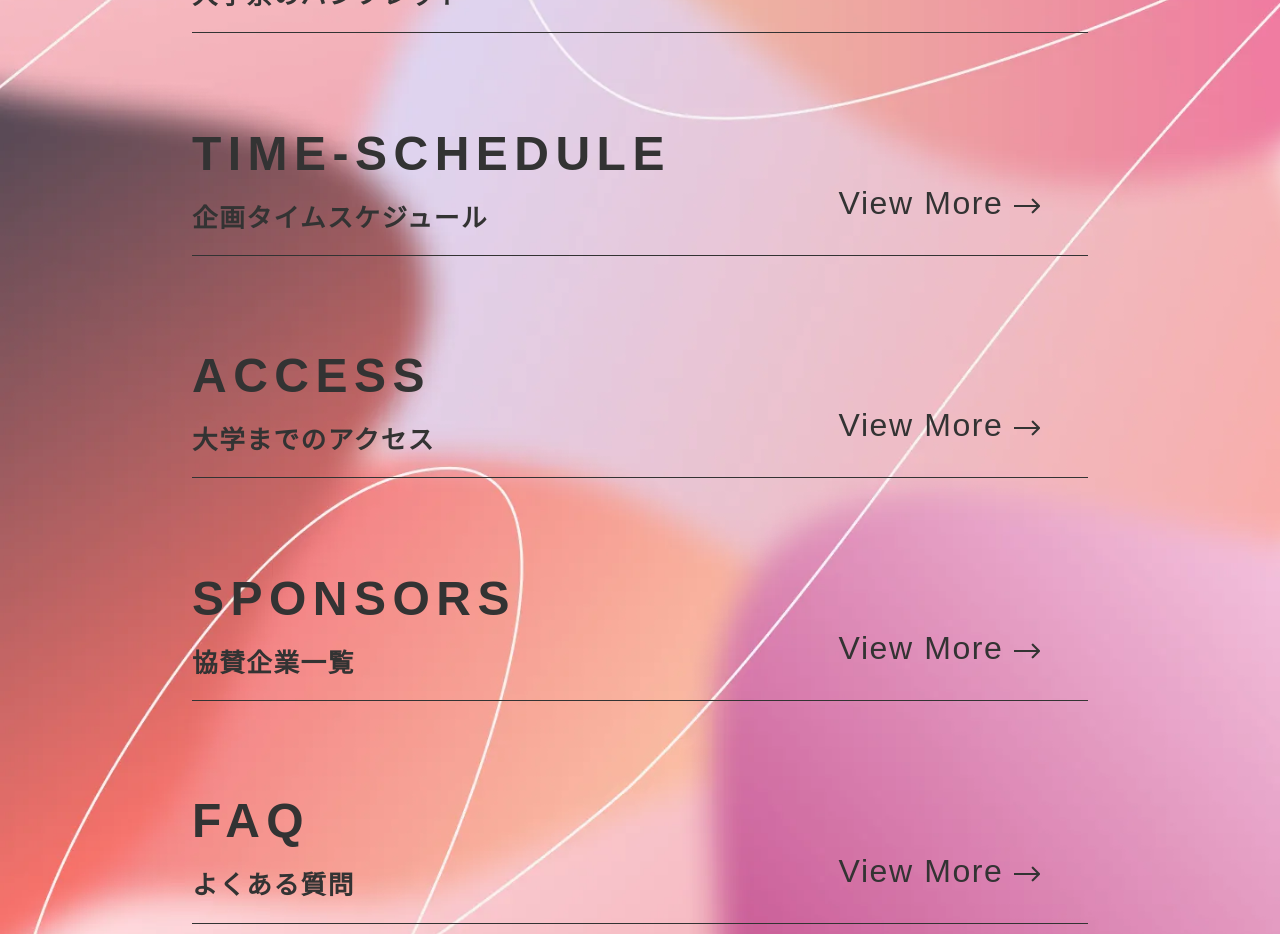
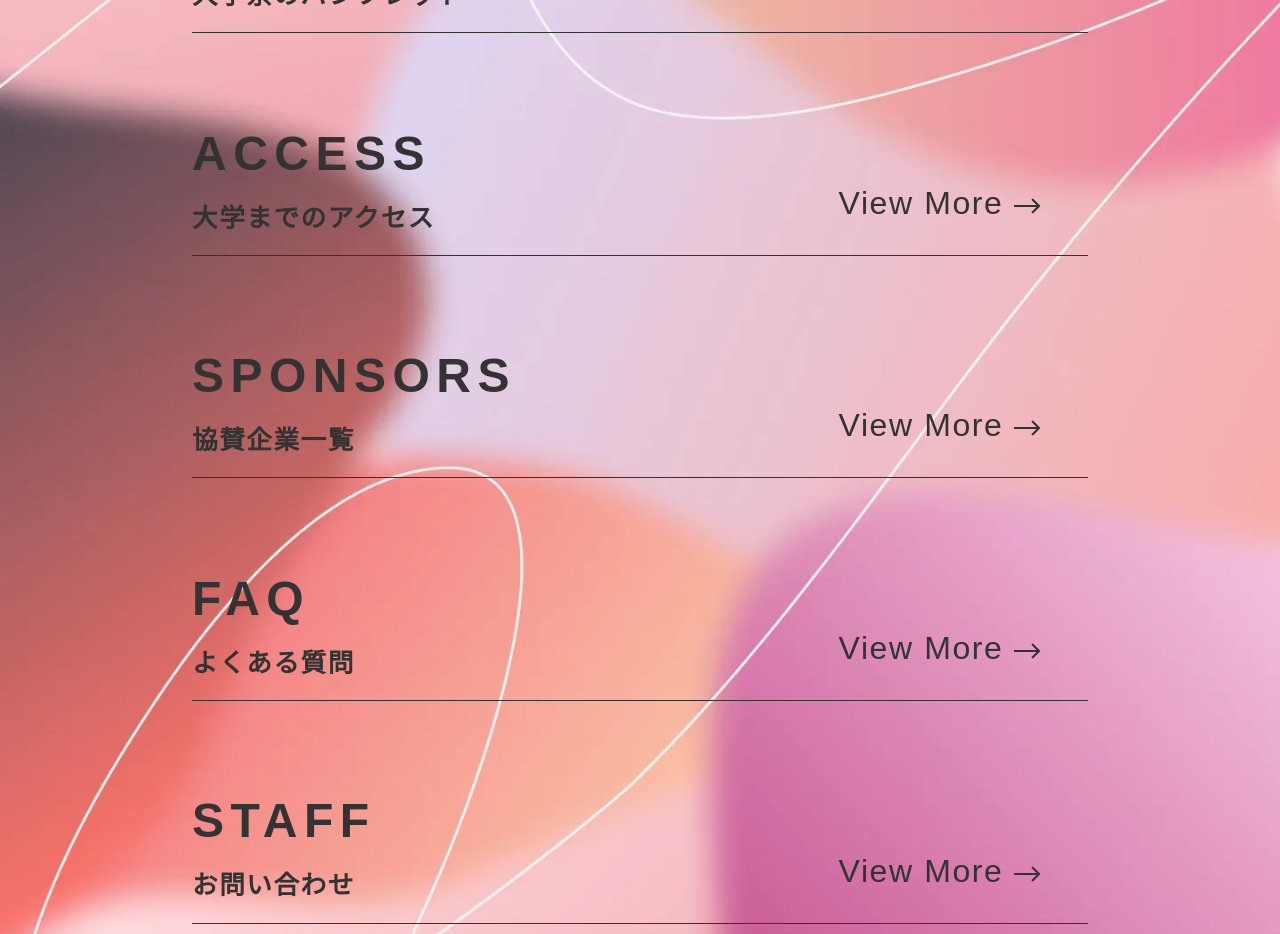
Before and after one commit to ynufes-tech/ynufes-seiryo24, a Nuxt app: page / in a window 1280 px wide. Shown: the part 2040-2974 px from the top of the page. Built offline with nearby package versions, Linux system fonts and the light colour scheme.

Commit message:
timescheduleの除去

```diff
--- a/components/header-page-icon.vue
+++ b/components/header-page-icon.vue
@@ -19,10 +19,10 @@
         <img src="~/assets/images/pageIcon/pamphlet.png" />
         <span class="hover-icon">pamphlet</span>
       </NuxtLink>
-      <NuxtLink class="page-icon" to="/preparation">
-        <img src="~/assets/images/pageIcon/time-schedule.png" />
-        <span class="hover-icon">time-schedule</span>
-      </NuxtLink>
+      <!--      <NuxtLink class="page-icon" to="/preparation">-->
+      <!--        <img src="~/assets/images/pageIcon/time-schedule.png" />-->
+      <!--        <span class="hover-icon">time-schedule</span>-->
+      <!--      </NuxtLink>-->
       <NuxtLink class="page-icon" to="/access">
         <img src="~/assets/images/pageIcon/access.png" />
         <span class="hover-icon">access</span>
--- a/pages/index.vue
+++ b/pages/index.vue
@@ -48,11 +48,11 @@ useHead({
           :sub-title="'大学祭のパンフレット'"
           :page-link="'/pamphlet'"
         />
-        <TableOfContents
-          :title="'TIME-SCHEDULE'"
-          :sub-title="'企画タイムスケジュール'"
-          :page-link="'/preparation'"
-        />
+        <!--        <TableOfContents-->
+        <!--          :title="'TIME-SCHEDULE'"-->
+        <!--          :sub-title="'企画タイムスケジュール'"-->
+        <!--          :page-link="'/preparation'"-->
+        <!--        />-->
         <TableOfContents
           :title="'ACCESS'"
           :sub-title="'大学までのアクセス'"
```
